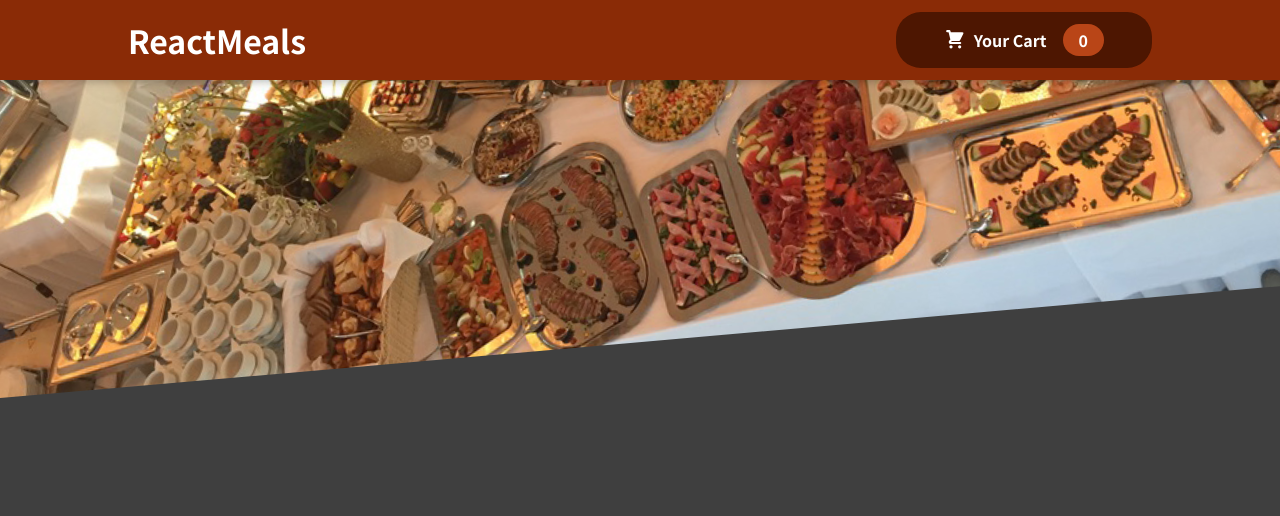
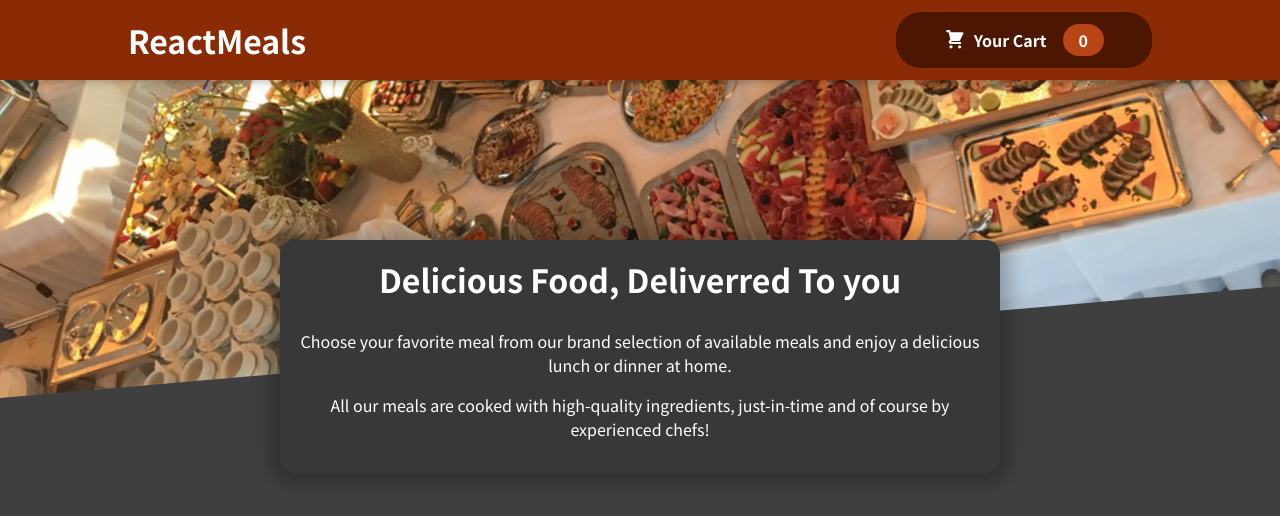
Before and after one commit to kesavaprasad08/Restaurant-App, a React (Create React App) app: page / in a window 1280 px wide. Shown: the top 516 px of the page. Built offline with nearby package versions, Linux system fonts and the light colour scheme.

Commit message:
Added Restaurant Summary

```diff
--- a/src/App.js
+++ b/src/App.js
@@ -1,10 +1,14 @@
 import { Fragment } from "react";
 import Header from "./Components/Layout/Header";
+import Meals from "./Components/Meals/Meals";
 
 function App() {
   return (
     <Fragment>
       <Header />
+      <main>
+        <Meals />
+      </main>
     </Fragment>
   );
 }
--- /dev/null
+++ b/src/Components/Meals/Meals.js
@@ -0,0 +1,14 @@
+import { Fragment } from "react";
+
+import MealsSummary from "./MealsSummary";
+
+
+const Meals = () => {
+    return <Fragment>
+        <MealsSummary />
+
+    </Fragment>
+
+};
+
+export default Meals;
--- /dev/null
+++ b/src/Components/Meals/MealsSummary.js
@@ -0,0 +1,17 @@
+import classes from './MealsSummary.module.css';
+
+const MealsSummary = () => {
+    return <section className={classes.summary}>
+        <h2>Delicious Food, Deliverred To you</h2>
+        <p>
+            Choose your favorite meal from our brand selection of available meals
+            and enjoy a delicious lunch or dinner at home.
+        </p>
+        <p>
+            All our meals are cooked with high-quality ingredients, just-in-time and
+            of course by experienced chefs!
+        </p>
+    </section>
+};
+
+export default MealsSummary;
--- /dev/null
+++ b/src/Components/Meals/MealsSummary.module.css
@@ -0,0 +1,18 @@
+.summary {
+    text-align: center;
+    max-width: 45rem;
+    width: 90%;
+    margin: auto;
+    margin-top: -10rem;
+    position: relative;
+    background-color: #383838;
+    color: white;
+    border-radius: 14px;
+    padding: 1rem;
+    box-shadow: 0 1px 18px 10px rgba(0, 0, 0, 0.25);
+  }
+
+  .summary h2 {
+    font-size: 2rem;
+    margin-top: 0;
+  }
```
Also changed, not shown: src/Components/Meals/AvailableMeals.js (added, +39 -0 lines), src/Components/Meals/AvailableMeals.module.css (added, +24 -0 lines).
